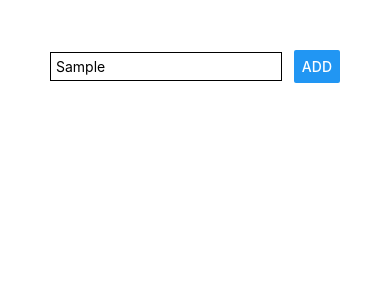
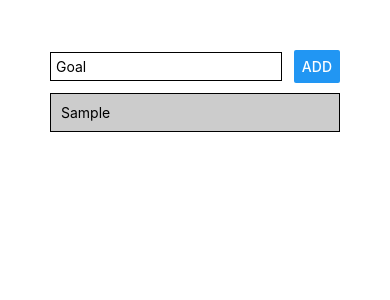
Before and after one commit to SaiChandra2896/ReactNative-Learnings, a React Native app: screen / in a window 390 px wide. Both pictures are taken after typing "Sample" into the empty fields and a click on the button "ADD". Shown: the top 300 px of the page. Built offline with nearby package versions, Linux system fonts and the light colour scheme.

Commit message:
add goals

```diff
--- a/App.js
+++ b/App.js
@@ -1,21 +1,43 @@
-import { StatusBar } from 'expo-status-bar';
-import React from 'react';
+import React, { useState } from 'react';
 import { StyleSheet, Text, View, TextInput, Button } from 'react-native';
 
 const App = () => {
+  const [text, setText] = useState('');
+  const [goalsList, setGoalsList] = useState([]);
+  const goalInputHandler = (text) => {
+    setText(text);
+  };
+  //console.log(goalsList);
+  const addGoalHandler = () => {
+    if (text.length > 0) {
+      setGoalsList((prevState) => [...prevState, text]);
+      setText('');
+    }
+  };
   return (
-    <View style={styles.container}>
+    <View style={styles.screen}>
       <View style={styles.inputContainer}>
-        <TextInput placeholder='Goal' style={styles.textInput} />
-        <Button title='Add' />
+        <TextInput
+          placeholder='Goal'
+          style={styles.textInput}
+          value={text}
+          onChangeText={goalInputHandler}
+        />
+        <Button title='ADD' onPress={addGoalHandler} />
       </View>
-      <View></View>
+      <View>
+        {goalsList.map((goal, index) => (
+          <View key={index} style={styles.listItem}>
+            <Text>{goal}</Text>
+          </View>
+        ))}
+      </View>
     </View>
   );
 };
 
 const styles = StyleSheet.create({
-  container: {
+  screen: {
     padding: 50,
   },
   inputContainer: {
@@ -29,6 +51,13 @@ const styles = StyleSheet.create({
     padding: 5,
     width: '80%',
   },
+  listItem: {
+    padding: 10,
+    backgroundColor: '#ccc',
+    borderColor: 'black',
+    marginVertical: 10,
+    borderWidth: 1,
+  },
 });
 
 export default App;
```
